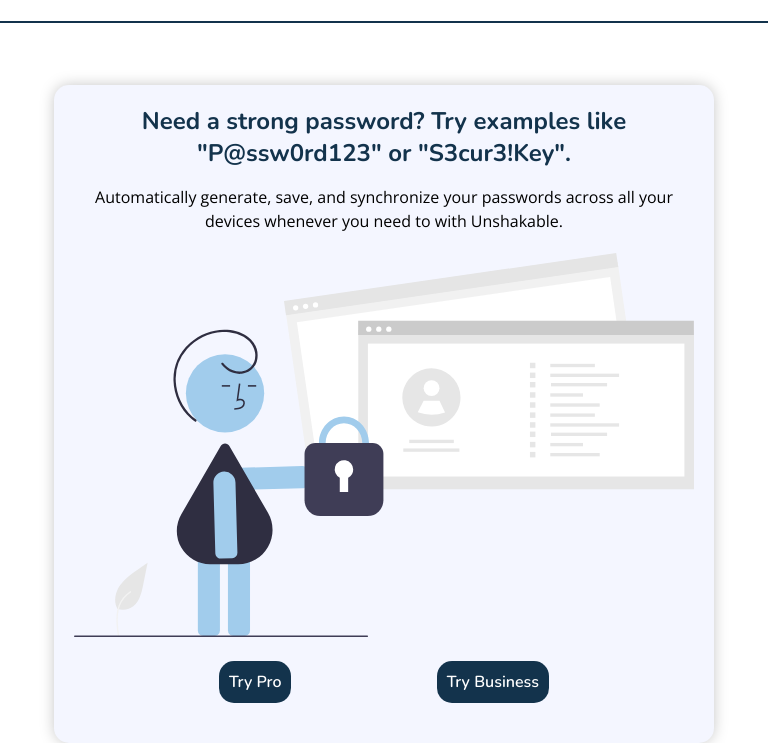
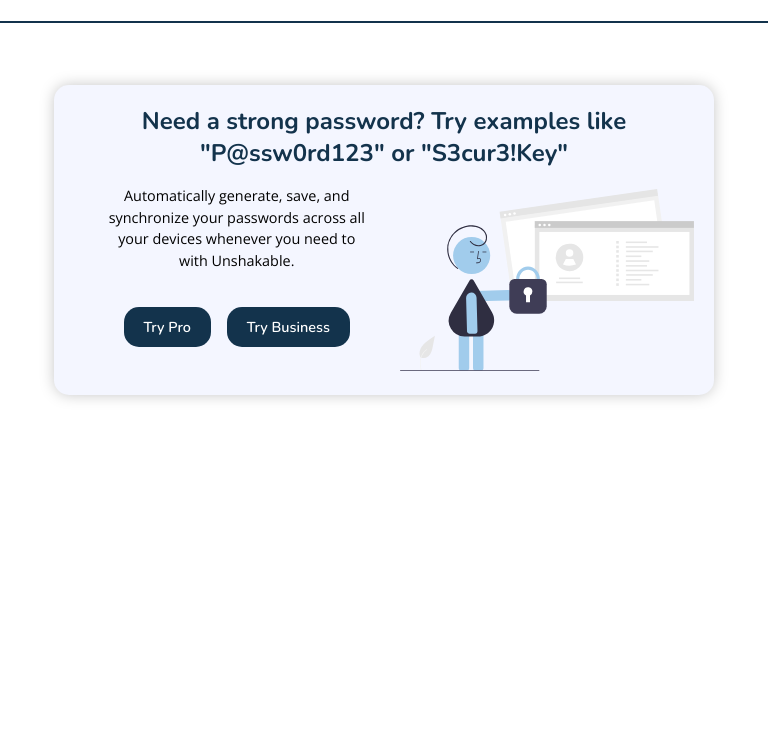
Before and after one commit to GerardoMejia1107/Unshakable, a plain HTML site: page index.html in a window 768 px wide. Shown: the part 67-810 px from the top of the page. Drawn offline with nearby package versions, Linux system fonts and the light colour scheme.

Commit message:
Adding responsiveness for the hero till 991px

```diff
--- a/css/hero.css
+++ b/css/hero.css
@@ -54,19 +54,78 @@
   width: 100%;
   display: flex;
   padding: 20px 0;
-  justify-content: space-evenly;
 }
+
+.hero-description .btn-group {
+  display: none;
+}
+
+/*Media queries rules ----------*/
 @media (min-width: 320px) and (max-width: 480px) {
   .hero p,
   .hero .btn-group a {
     font-size: 0.9rem;
   }
+
+  .hero .btn-group {
+    justify-content: space-evenly;
+  }
 }
 
 @media (min-width: 481px) and (max-width: 767px) {
+  .hero p,
+  .hero .btn-group a {
+    font-size: 0.9rem;
+  }
+
+  .hero .btn-group {
+    margin-top: 1rem;
+    justify-content: center;
+    gap: 1rem;
+  }
+
+  .hero .btn-group a {
+    padding: 10px 20px;
+  }
+
+  .hero .hero-img-container img {
+    max-width: 400px;
+  }
 }
 
 @media (min-width: 768px) and (max-width: 991px) {
+  .hero p,
+  .hero .btn-group a {
+    font-size: 0.9rem;
+  }
+
+  .hero .btn-group {
+    margin-top: 1rem;
+    justify-content: center;
+    gap: 1rem;
+  }
+
+  .hero .btn-group a {
+    padding: 10px 20px;
+  }
+
+  .hero .hero-img-container img {
+    max-width: 500px;
+  }
+
+  .hero :is(.hero-title, .hero-description) {
+    width: 100%;
+    padding: 0 30px;
+  }
+
+  .hero-content .hero-description .btn-group,
+  .hero-content {
+    display: flex;
+  }
+
+  .hero .btn-group {
+    display: none;
+  }
 }
 
 @media (min-width: 992px) and (max-width: 1199px) {
--- a/index.html
+++ b/index.html
@@ -125,14 +125,24 @@
 
       <section class="app-content">
         <div class="hero">
+          <div class="hero-title">
             <h2>
               Need a strong password? Try examples like "P@ssw0rd123" or
-            "S3cur3!Key".
+              "S3cur3!Key"
             </h2>
+          </div>
+
+          <section class="hero-content">
+            <div class="hero-description">
               <p>
-            Automatically generate, save, and synchronize your passwords across
-            all your devices whenever you need to with Unshakable.
+                Automatically generate, save, and synchronize your passwords
+                across all your devices whenever you need to with Unshakable.
               </p>
+              <section class="btn-group">
+                <a href="">Try Pro</a>
+                <a href="">Try Business</a>
+              </section>
+            </div>
             <section class="hero-img-container">
               <img
                 src="assets/images/img-banner-v2.svg"
@@ -140,6 +150,7 @@
                 width="300"
                 loading="lazy"
               />
+            </section>
           </section>
           <section class="btn-group">
             <a href="">Try Pro</a>
```
Lines whose indentation alone changed are shown as unchanged.
